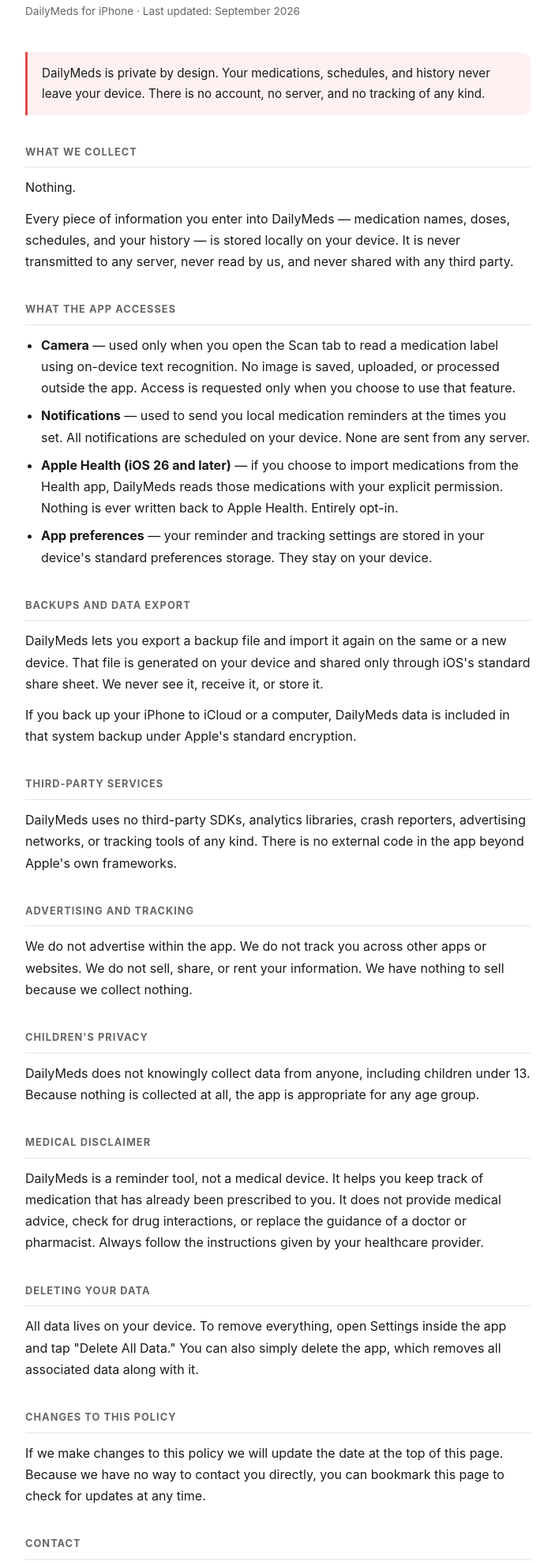
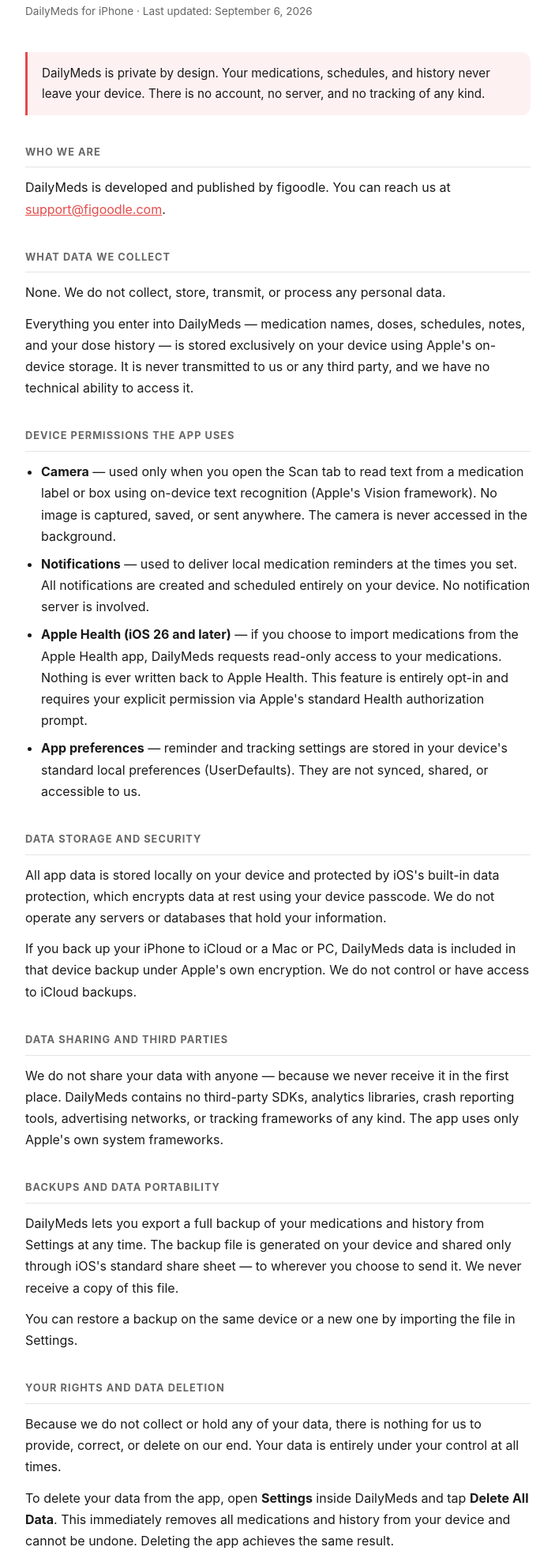
Before and after one commit to Yasirdora/dailydose, a plain HTML site: page web/privacy/index.html in a window 1280 px wide. Shown: the part 219-2197 px from the top of the page at 79% size, without its empty margins (288-991 px from the left). Drawn offline with Linux system fonts and the light colour scheme.

Commit message:
web: expand privacy policy to cover all Apple-recommended sections

```diff
--- a/web/privacy/index.html
+++ b/web/privacy/index.html
@@ -19,7 +19,7 @@
 
 <div class="page-header">
   <h1>Privacy Policy</h1>
-  <p class="meta">DailyMeds for iPhone · Last updated: September 2026</p>
+  <p class="meta">DailyMeds for iPhone · Last updated: September 6, 2026</p>
 </div>
 
 <section>
@@ -29,55 +29,67 @@
 </section>
 
 <section>
-  <h2>What we collect</h2>
-  <p>Nothing.</p>
-  <p>Every piece of information you enter into DailyMeds — medication names, doses, schedules, and your history — is stored locally on your device. It is never transmitted to any server, never read by us, and never shared with any third party.</p>
+  <h2>Who we are</h2>
+  <p>DailyMeds is developed and published by figoodle. You can reach us at <a href="mailto:support@figoodle.com" style="color:var(--accent);">support@figoodle.com</a>.</p>
 </section>
 
 <section>
-  <h2>What the app accesses</h2>
+  <h2>What data we collect</h2>
+  <p>None. We do not collect, store, transmit, or process any personal data.</p>
+  <p>Everything you enter into DailyMeds — medication names, doses, schedules, notes, and your dose history — is stored exclusively on your device using Apple's on-device storage. It is never transmitted to us or any third party, and we have no technical ability to access it.</p>
+</section>
+
+<section>
+  <h2>Device permissions the app uses</h2>
   <ul>
-    <li><strong>Camera</strong> — used only when you open the Scan tab to read a medication label using on-device text recognition. No image is saved, uploaded, or processed outside the app. Access is requested only when you choose to use that feature.</li>
-    <li><strong>Notifications</strong> — used to send you local medication reminders at the times you set. All notifications are scheduled on your device. None are sent from any server.</li>
-    <li><strong>Apple Health (iOS 26 and later)</strong> — if you choose to import medications from the Health app, DailyMeds reads those medications with your explicit permission. Nothing is ever written back to Apple Health. Entirely opt-in.</li>
-    <li><strong>App preferences</strong> — your reminder and tracking settings are stored in your device's standard preferences storage. They stay on your device.</li>
+    <li><strong>Camera</strong> — used only when you open the Scan tab to read text from a medication label or box using on-device text recognition (Apple's Vision framework). No image is captured, saved, or sent anywhere. The camera is never accessed in the background.</li>
+    <li><strong>Notifications</strong> — used to deliver local medication reminders at the times you set. All notifications are created and scheduled entirely on your device. No notification server is involved.</li>
+    <li><strong>Apple Health (iOS 26 and later)</strong> — if you choose to import medications from the Apple Health app, DailyMeds requests read-only access to your medications. Nothing is ever written back to Apple Health. This feature is entirely opt-in and requires your explicit permission via Apple's standard Health authorization prompt.</li>
+    <li><strong>App preferences</strong> — reminder and tracking settings are stored in your device's standard local preferences (UserDefaults). They are not synced, shared, or accessible to us.</li>
   </ul>
 </section>
 
 <section>
-  <h2>Backups and data export</h2>
-  <p>DailyMeds lets you export a backup file and import it again on the same or a new device. That file is generated on your device and shared only through iOS's standard share sheet. We never see it, receive it, or store it.</p>
-  <p>If you back up your iPhone to iCloud or a computer, DailyMeds data is included in that system backup under Apple's standard encryption.</p>
+  <h2>Data storage and security</h2>
+  <p>All app data is stored locally on your device and protected by iOS's built-in data protection, which encrypts data at rest using your device passcode. We do not operate any servers or databases that hold your information.</p>
+  <p>If you back up your iPhone to iCloud or a Mac or PC, DailyMeds data is included in that device backup under Apple's own encryption. We do not control or have access to iCloud backups.</p>
 </section>
 
 <section>
-  <h2>Third-party services</h2>
-  <p>DailyMeds uses no third-party SDKs, analytics libraries, crash reporters, advertising networks, or tracking tools of any kind. There is no external code in the app beyond Apple's own frameworks.</p>
+  <h2>Data sharing and third parties</h2>
+  <p>We do not share your data with anyone — because we never receive it in the first place. DailyMeds contains no third-party SDKs, analytics libraries, crash reporting tools, advertising networks, or tracking frameworks of any kind. The app uses only Apple's own system frameworks.</p>
+</section>
+
+<section>
+  <h2>Backups and data portability</h2>
+  <p>DailyMeds lets you export a full backup of your medications and history from Settings at any time. The backup file is generated on your device and shared only through iOS's standard share sheet — to wherever you choose to send it. We never receive a copy of this file.</p>
+  <p>You can restore a backup on the same device or a new one by importing the file in Settings.</p>
+</section>
+
+<section>
+  <h2>Your rights and data deletion</h2>
+  <p>Because we do not collect or hold any of your data, there is nothing for us to provide, correct, or delete on our end. Your data is entirely under your control at all times.</p>
+  <p>To delete your data from the app, open <strong>Settings</strong> inside DailyMeds and tap <strong>Delete All Data</strong>. This immediately removes all medications and history from your device and cannot be undone. Deleting the app achieves the same result.</p>
 </section>
 
 <section>
   <h2>Advertising and tracking</h2>
-  <p>We do not advertise within the app. We do not track you across other apps or websites. We do not sell, share, or rent your information. We have nothing to sell because we collect nothing.</p>
+  <p>DailyMeds contains no advertising. We do not track you across other apps or websites. We do not build profiles, sell data, or use your information for any commercial purpose. The app does not request access to your Advertising Identifier (IDFA).</p>
 </section>
 
 <section>
   <h2>Children's privacy</h2>
-  <p>DailyMeds does not knowingly collect data from anyone, including children under 13. Because nothing is collected at all, the app is appropriate for any age group.</p>
+  <p>DailyMeds does not collect personal information from anyone, including children under the age of 13 (or the applicable age in your jurisdiction). Because no data is collected at all, the app does not require any special handling under children's privacy laws such as COPPA (United States) or equivalent regulations elsewhere.</p>
 </section>
 
 <section>
   <h2>Medical disclaimer</h2>
-  <p>DailyMeds is a reminder tool, not a medical device. It helps you keep track of medication that has already been prescribed to you. It does not provide medical advice, check for drug interactions, or replace the guidance of a doctor or pharmacist. Always follow the instructions given by your healthcare provider.</p>
-</section>
-
-<section>
-  <h2>Deleting your data</h2>
-  <p>All data lives on your device. To remove everything, open Settings inside the app and tap "Delete All Data." You can also simply delete the app, which removes all associated data along with it.</p>
+  <p>DailyMeds is a personal reminder and tracking tool, not a regulated medical device. It helps you keep track of medication that has already been prescribed to you by a healthcare professional. It does not provide medical advice, suggest diagnoses, check for drug interactions, or replace the guidance of a doctor or pharmacist. Always follow the instructions given by your healthcare provider.</p>
 </section>
 
 <section>
   <h2>Changes to this policy</h2>
-  <p>If we make changes to this policy we will update the date at the top of this page. Because we have no way to contact you directly, you can bookmark this page to check for updates at any time.</p>
+  <p>If we make material changes to this policy, we will update the date at the top of this page. Because we have no way to contact you directly, we recommend bookmarking this page if you wish to be notified of future changes.</p>
 </section>
 
 <section>
```
